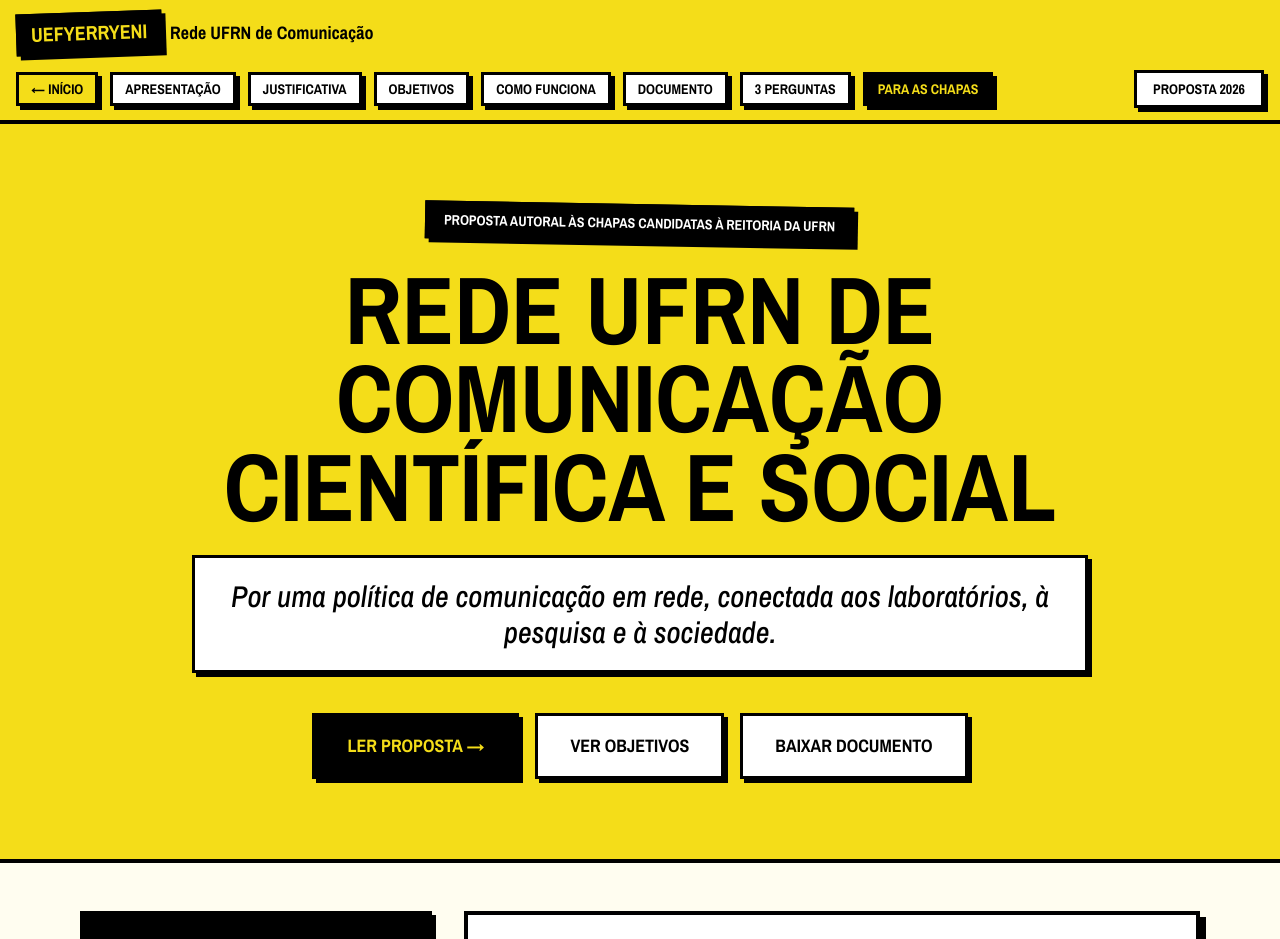
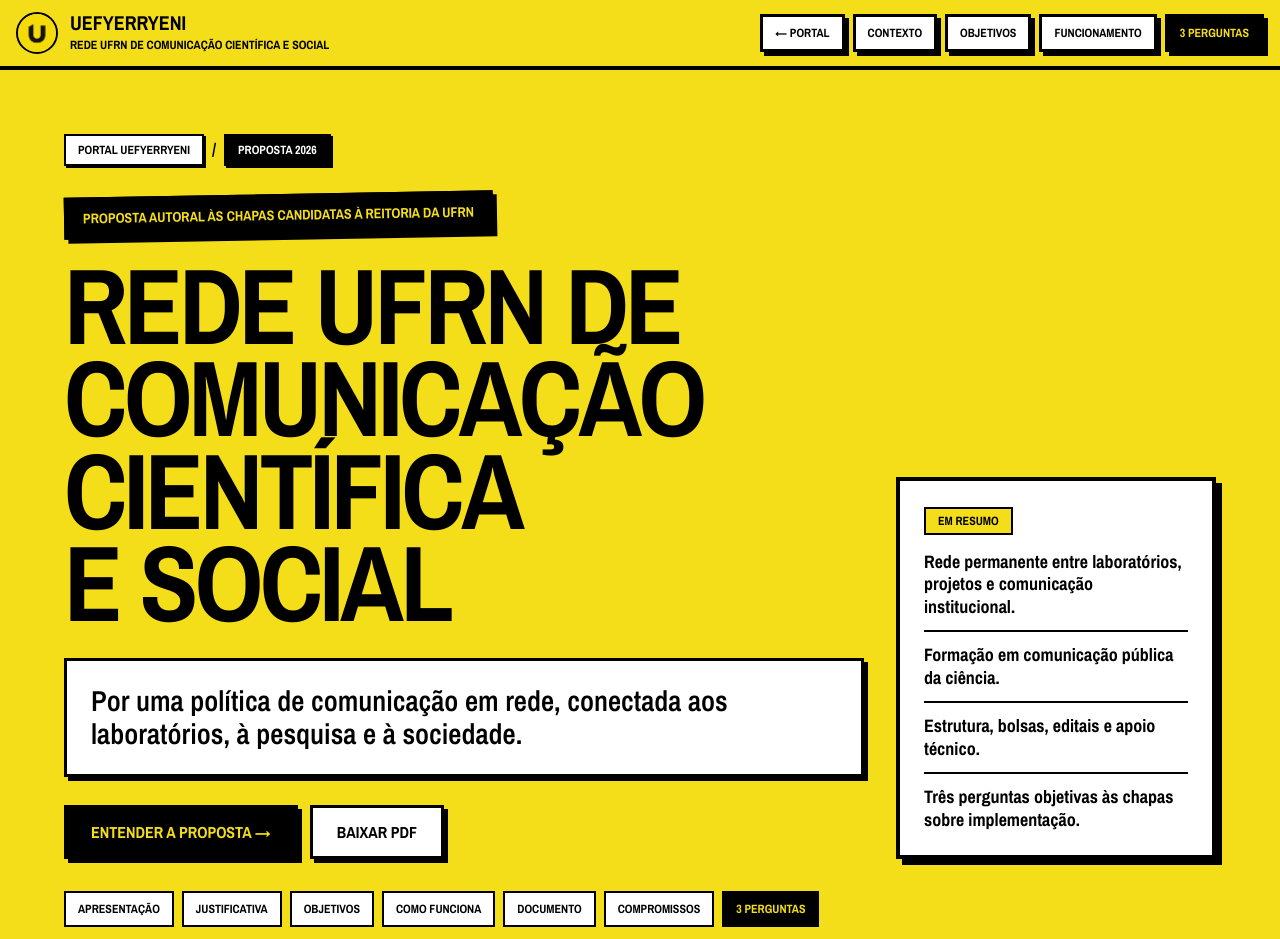
Before and after one commit to uefyerryeni/uefyerryeni.github.io, a plain HTML site: page rede/index.html in a window 1280 px wide. Shown: the top 939 px of the page. Drawn offline with nearby package versions, Linux system fonts and the light colour scheme.

Commit message:
Refina abertura e navegação da página da Rede

```diff
--- a/rede/index.html
+++ b/rede/index.html
@@ -97,60 +97,151 @@
             border: 2px solid #000000;
             box-shadow: 2px 2px 0px #000000;
         }
+        .site-header {
+            backdrop-filter: saturate(120%);
+        }
+        .brand-mark {
+            width: 42px;
+            height: 42px;
+            object-fit: contain;
+            border: 2px solid #000;
+            border-radius: 999px;
+            background: #f4dd19;
+            flex: 0 0 auto;
+        }
+        .hero-title {
+            font-size: clamp(3.4rem, 8.4vw, 7.4rem);
+            line-height: .86 !important;
+            letter-spacing: -0.035em !important;
+        }
+        .hero-grid {
+            display: grid;
+            grid-template-columns: minmax(0, 1.5fr) minmax(260px, .6fr);
+            gap: 2rem;
+            align-items: end;
+        }
+        .hero-note {
+            font-size: clamp(1.25rem, 2.3vw, 1.8rem);
+            line-height: 1.14;
+        }
+        .hero-summary li + li {
+            border-top: 2px solid #000;
+        }
+        .mini-nav {
+            scrollbar-width: none;
+        }
+        .mini-nav::-webkit-scrollbar {
+            display: none;
+        }
+        @media (max-width: 1024px) {
+            .hero-grid {
+                grid-template-columns: 1fr;
+                align-items: stretch;
+            }
+        }
+        @media (max-width: 768px) {
+            .hero-title {
+                font-size: clamp(3rem, 15vw, 5rem);
+            }
+            .mobile-menu summary {
+                list-style: none;
+            }
+            .mobile-menu summary::-webkit-details-marker {
+                display: none;
+            }
+        }
     </style>
 </head>
 <body class="bg-[#fffdf0] text-black antialiased selection:bg-[#f4dd19] selection:text-black">
 
-    <header class="sticky top-0 z-50 bg-[#f4dd19] border-b-4 border-black px-4 py-3">
-        <div class="max-w-7xl mx-auto flex flex-wrap items-center justify-between gap-4">
-            <div class="flex items-center space-x-2">
-                <a href="../" class="flex items-center space-x-2 no-underline" aria-label="Voltar à página inicial da Uefyerryeni">
-                    <span class="bg-black text-[#f4dd19] font-black px-3 py-1 text-xl neo-box rotate-[-2deg]">UEFYERRYENI</span>
+    <header class="site-header sticky top-0 z-50 bg-[#f4dd19] border-b-4 border-black px-4 py-3">
+        <div class="max-w-7xl mx-auto flex items-center justify-between gap-4">
+            <a href="../" class="flex items-center gap-3 no-underline min-w-0" aria-label="Voltar à página inicial da Uefyerryeni">
+                <img src="../uefyerryeni-logo.png" alt="Marca Uefyerryeni" class="brand-mark">
+                <div class="min-w-0">
+                    <span class="block font-black text-xl leading-none uppercase">UEFYERRYENI</span>
+                    <span class="block text-xs font-bold uppercase mt-1 truncate">Rede UFRN de Comunicação Científica e Social</span>
+                </div>
             </a>
-                <span class="font-bold text-lg hidden sm:inline">Rede UFRN de Comunicação</span>
+
+            <nav class="hidden lg:flex items-center gap-2 text-xs font-black uppercase">
+                <a href="../" class="bg-white px-3 py-2 neo-box hover:bg-black hover:text-white transition-colors">← Portal</a>
+                <a href="#apresentacao" class="bg-white px-3 py-2 neo-box hover:bg-black hover:text-white transition-colors">Contexto</a>
+                <a href="#objetivos" class="bg-white px-3 py-2 neo-box hover:bg-black hover:text-white transition-colors">Objetivos</a>
+                <a href="#funcionamento" class="bg-white px-3 py-2 neo-box hover:bg-black hover:text-white transition-colors">Funcionamento</a>
+                <a href="#perguntas" class="bg-black text-[#f4dd19] px-3 py-2 neo-box hover:bg-white hover:text-black transition-colors">3 perguntas</a>
+            </nav>
+
+            <details class="mobile-menu lg:hidden relative">
+                <summary class="neo-button bg-black text-[#f4dd19] px-4 py-2 font-black uppercase text-sm cursor-pointer">Menu</summary>
+                <div class="absolute right-0 mt-3 w-64 bg-white p-3 neo-box space-y-2">
+                    <a href="../" class="block border-2 border-black px-3 py-2 font-black uppercase text-sm">← Portal Uefyerryeni</a>
+                    <a href="#apresentacao" class="block border-2 border-black px-3 py-2 font-black uppercase text-sm">Contexto</a>
+                    <a href="#objetivos" class="block border-2 border-black px-3 py-2 font-black uppercase text-sm">Objetivos</a>
+                    <a href="#funcionamento" class="block border-2 border-black px-3 py-2 font-black uppercase text-sm">Funcionamento</a>
+                    <a href="#download" class="block border-2 border-black px-3 py-2 font-black uppercase text-sm">Documento</a>
+                    <a href="#perguntas" class="block bg-black text-[#f4dd19] border-2 border-black px-3 py-2 font-black uppercase text-sm">3 perguntas</a>
                 </div>
-            <nav class="hidden md:flex items-center space-x-3 text-sm font-bold uppercase">
-                <a href="../" class="bg-[#f4dd19] px-3 py-1 neo-box hover:bg-black hover:text-[#f4dd19] transition-colors">← Início</a>
-                <a href="#apresentacao" class="bg-white px-3 py-1 neo-box hover:bg-black hover:text-white transition-colors">Apresentação</a>
-                <a href="#justificativa" class="bg-white px-3 py-1 neo-box hover:bg-black hover:text-white transition-colors">Justificativa</a>
-                <a href="#objetivos" class="bg-white px-3 py-1 neo-box hover:bg-black hover:text-white transition-colors">Objetivos</a>
-                <a href="#funcionamento" class="bg-white px-3 py-1 neo-box hover:bg-black hover:text-white transition-colors">Como Funciona</a>
-                <a href="#download" class="bg-white px-3 py-1 neo-box hover:bg-black hover:text-white transition-colors">Documento</a>
-                <a href="#perguntas" class="bg-white px-3 py-1 neo-box hover:bg-black hover:text-white transition-colors">3 Perguntas</a>
-                <a href="#chapas" class="bg-black text-[#f4dd19] px-3 py-1 neo-box hover:bg-white hover:text-black transition-colors">Para as Chapas</a>
-            </nav>
-            <div class="flex items-center">
-                <a href="#chapas" class="neo-button bg-white px-4 py-1.5 font-black text-sm uppercase">Proposta 2026</a>
-            </div>
+            </details>
         </div>
     </header>
 
-    <section class="relative bg-[#f4dd19] border-b-4 border-black py-12 md:py-20 px-4">
-        <div class="max-w-6xl mx-auto text-center space-y-6">
-            <div class="inline-block bg-black text-white px-4 py-1.5 font-bold text-sm uppercase neo-box rotate-[1deg]">
-                Proposta Autoral às Chapas Candidatas à Reitoria da UFRN
+    <section class="relative bg-[#f4dd19] border-b-4 border-black px-4 py-10 md:py-16">
+        <div class="max-w-6xl mx-auto">
+            <div class="flex flex-wrap items-center gap-2 mb-7">
+                <a href="../" class="bg-white px-3 py-1.5 font-black text-xs uppercase neo-badge no-underline">Portal Uefyerryeni</a>
+                <span class="font-black text-lg">/</span>
+                <span class="bg-black text-white px-3 py-1.5 font-black text-xs uppercase neo-badge">Proposta 2026</span>
             </div>
-            <h1 class="text-5xl sm:text-7xl md:text-8xl font-black uppercase leading-none">
+
+            <div class="hero-grid">
+                <div>
+                    <span class="inline-block bg-black text-[#f4dd19] px-4 py-2 font-black text-sm uppercase neo-box rotate-[-1deg] mb-6">
+                        Proposta autoral às chapas candidatas à Reitoria da UFRN
+                    </span>
+
+                    <h1 class="hero-title font-black uppercase mb-7">
                         Rede UFRN de Comunicação Científica e Social
                     </h1>
-            <p class="text-note text-2xl sm:text-3xl max-w-4xl mx-auto bg-white p-5 neo-box">
+
+                    <p class="hero-note max-w-4xl bg-white p-5 md:p-6 neo-box font-semibold">
                         Por uma política de comunicação em rede, conectada aos laboratórios, à pesquisa e à sociedade.
                     </p>
-            <div class="flex flex-wrap justify-center gap-4 pt-4">
-                <a href="#apresentacao" class="neo-button bg-black text-[#f4dd19] px-8 py-4 font-black text-lg uppercase">
-                    Ler Proposta &rarr;
+
+                    <div class="flex flex-wrap gap-3 pt-7">
+                        <a href="#apresentacao" class="neo-button bg-black text-[#f4dd19] px-6 py-3 font-black text-base uppercase">
+                            Entender a proposta →
                         </a>
-                <a href="#objetivos" class="neo-button bg-white text-black px-8 py-4 font-black text-lg uppercase">
-                    Ver Objetivos
-                </a>
-                <a href="#download" class="neo-button bg-white text-black px-8 py-4 font-black text-lg uppercase">
-                    Baixar Documento
+                        <a href="#download" class="neo-button bg-white text-black px-6 py-3 font-black text-base uppercase">
+                            Baixar PDF
                         </a>
                     </div>
                 </div>
+
+                <aside class="bg-white p-6 neo-box-lg">
+                    <span class="inline-block bg-[#f4dd19] px-3 py-1 border-2 border-black font-black text-xs uppercase mb-4">Em resumo</span>
+                    <ul class="hero-summary font-bold text-lg leading-tight">
+                        <li class="py-3 first:pt-0">Rede permanente entre laboratórios, projetos e comunicação institucional.</li>
+                        <li class="py-3">Formação em comunicação pública da ciência.</li>
+                        <li class="py-3">Estrutura, bolsas, editais e apoio técnico.</li>
+                        <li class="py-3 last:pb-0">Três perguntas objetivas às chapas sobre implementação.</li>
+                    </ul>
+                </aside>
+            </div>
+
+            <nav class="mini-nav mt-8 flex gap-2 overflow-x-auto pb-2 text-xs font-black uppercase" aria-label="Atalhos da proposta">
+                <a href="#apresentacao" class="whitespace-nowrap bg-white px-3 py-2 border-2 border-black">Apresentação</a>
+                <a href="#justificativa" class="whitespace-nowrap bg-white px-3 py-2 border-2 border-black">Justificativa</a>
+                <a href="#objetivos" class="whitespace-nowrap bg-white px-3 py-2 border-2 border-black">Objetivos</a>
+                <a href="#funcionamento" class="whitespace-nowrap bg-white px-3 py-2 border-2 border-black">Como funciona</a>
+                <a href="#download" class="whitespace-nowrap bg-white px-3 py-2 border-2 border-black">Documento</a>
+                <a href="#chapas" class="whitespace-nowrap bg-white px-3 py-2 border-2 border-black">Compromissos</a>
+                <a href="#perguntas" class="whitespace-nowrap bg-black text-[#f4dd19] px-3 py-2 border-2 border-black">3 perguntas</a>
+            </nav>
+        </div>
     </section>
 
-    <main class="max-w-6xl mx-auto px-4 py-12 space-y-16">
+    <main class="max-w-6xl mx-auto px-4 py-14 md:py-16 space-y-16 md:space-y-20">
 
         <!-- Apresentação -->
         <section id="apresentacao" class="grid grid-cols-1 md:grid-cols-3 gap-8 items-start">
@@ -462,15 +553,15 @@
 
     </main>
 
-    <footer class="bg-black text-white border-t-4 border-black mt-20 py-8 px-4 text-center font-bold">
-        <div class="max-w-6xl mx-auto space-y-4">
-            <a href="../" class="inline-block bg-[#f4dd19] text-black px-4 py-2 font-black uppercase neo-button no-underline">← Voltar à página inicial</a>
-            <p class="text-sm uppercase text-[#f4dd19]">
-                Proposta Autoral da Uefyerryeni &bull; UFRN 2026
-            </p>
-            <p class="text-xs text-gray-400">
+    <footer class="bg-black text-white border-t-4 border-black mt-20 py-9 px-4 font-bold">
+        <div class="max-w-6xl mx-auto flex flex-col md:flex-row md:items-end md:justify-between gap-6">
+            <div>
+                <p class="text-sm uppercase text-[#f4dd19] mb-2">Proposta autoral da Uefyerryeni • UFRN 2026</p>
+                <p class="text-xs text-gray-400 max-w-2xl mb-0">
                     Proposta independente para apreciação pública e debate com as chapas candidatas à Reitoria.
                 </p>
+            </div>
+            <a href="../" class="inline-block bg-[#f4dd19] text-black px-4 py-2 font-black uppercase neo-button no-underline self-start md:self-auto">← Portal Uefyerryeni</a>
         </div>
     </footer>
 
```
Lines whose indentation alone changed are shown as unchanged.
